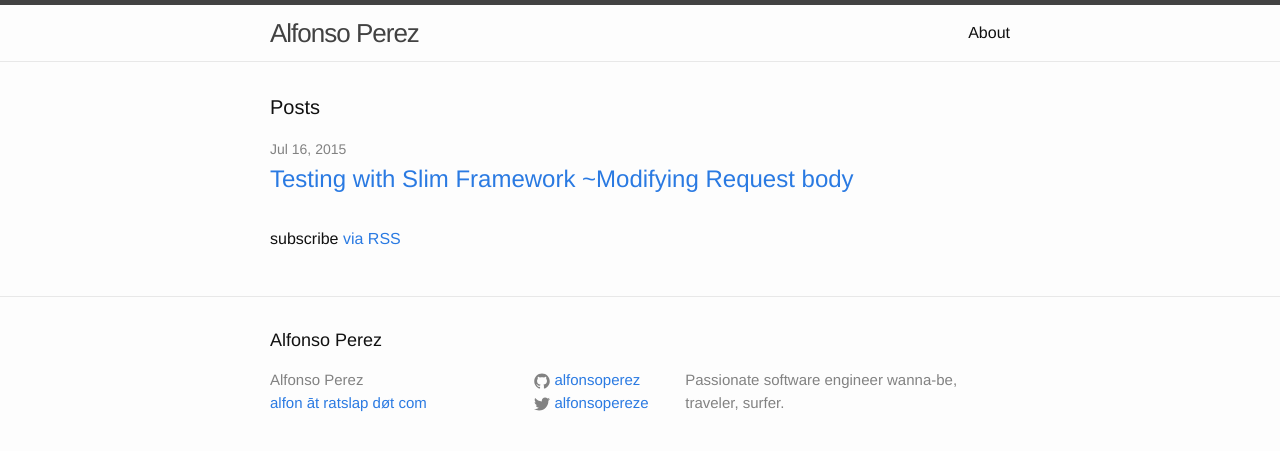
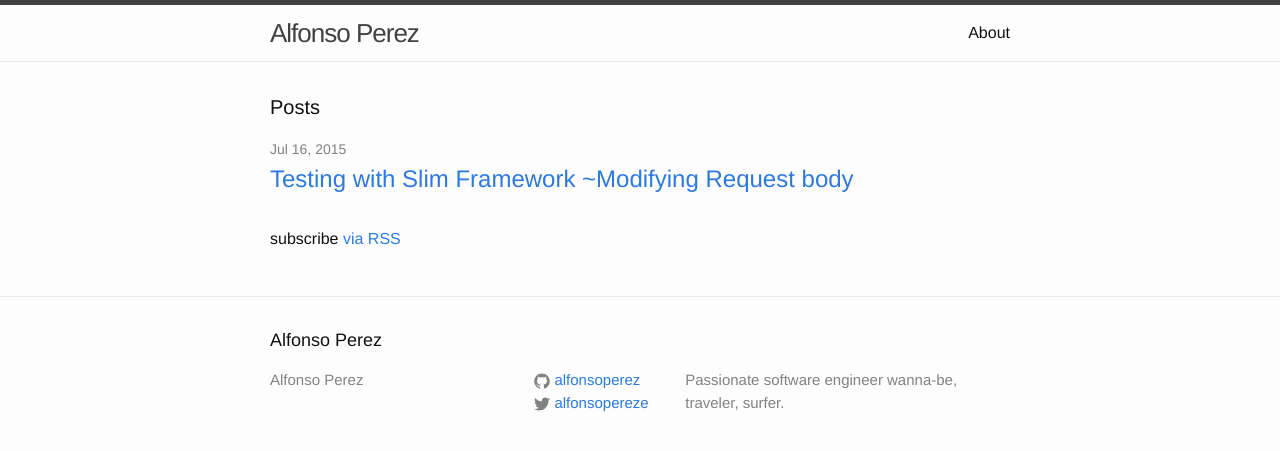
Before and after one commit to alfonsoperez/alfonsoperez.github.io, a Jekyll site: the page built from index.html, in a window 1280 px wide. Shown: the top 451 px of the page. Built offline with Jekyll 4.4.1, drawn with Linux system fonts in a browser that asks for light colours.

Commit message:
remove email

```diff
--- a/_config.yml
+++ b/_config.yml
@@ -1,6 +1,6 @@
 # Site settings
 title: Alfonso Perez
-email: alfon āt ratslap døt com
+
 description: > # this means to ignore newlines until "baseurl:"
   Passionate software engineer wanna-be, traveler, surfer.
 baseurl: "" # the subpath of your site, e.g. /blog/
```
